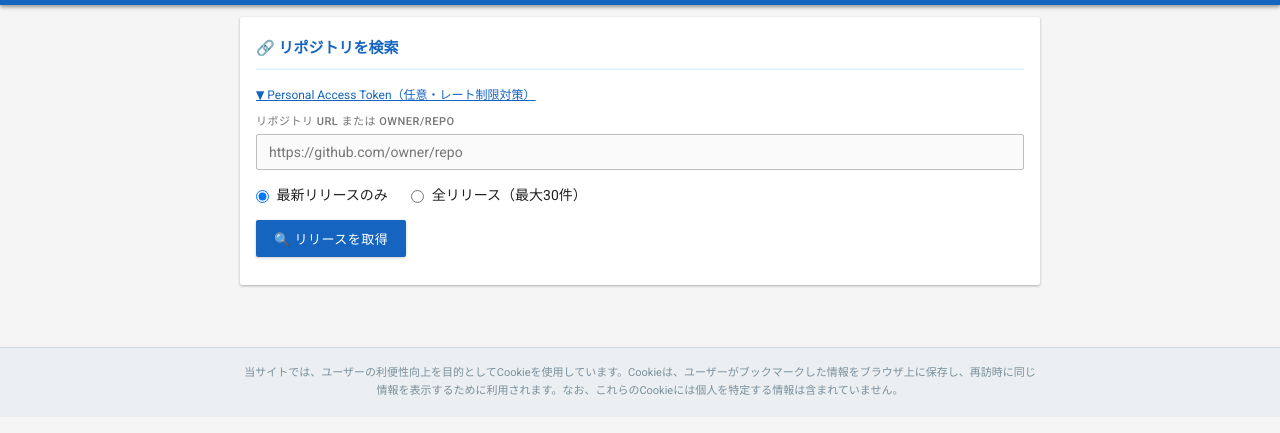
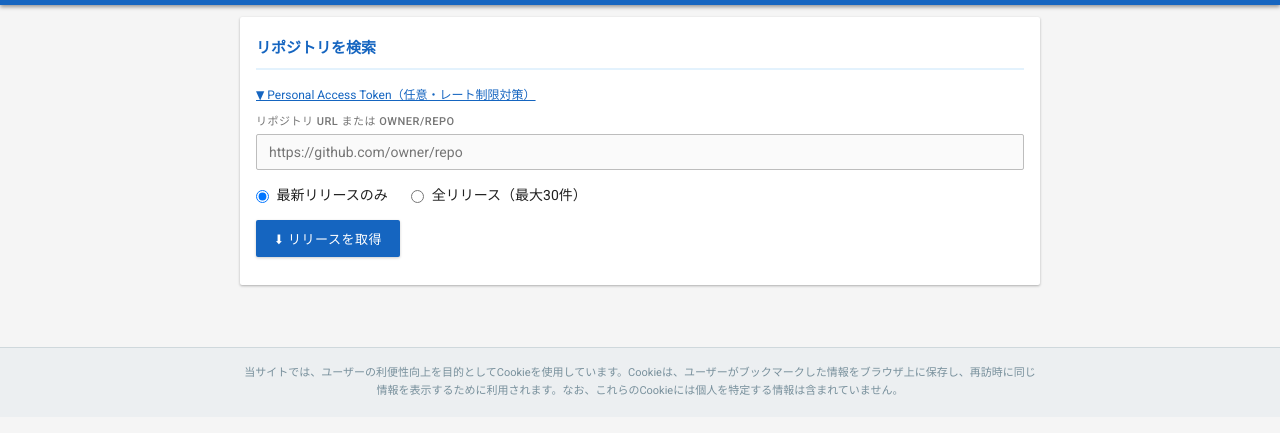
Before and after one commit to MoreVista/GitHubDownloader-Web, a plain HTML site: page index.html in a window 1280 px wide. Shown: the part 71-504 px from the top of the page. Drawn offline with Linux system fonts and the light colour scheme.

Commit message:
Replace as many emojis as possible with new ones

```diff
--- a/index.html
+++ b/index.html
@@ -320,14 +320,14 @@ var I18N = {
     nav_home:            '&#8962; ホーム',
     nav_bookmarks:       '&#9733; ブックマーク',
     lang_btn:            'EN',
-    home_card_title:     '&#128279; リポジトリを検索',
+    home_card_title:     'リポジトリを検索',
     token_toggle_closed: '&#9660; Personal Access Token（任意・レート制限対策）',
     token_toggle_open:   '&#9650; Personal Access Token を隠す',
     token_label:         'GitHub Personal Access Token',
     url_label:           'リポジトリ URL または owner/repo',
     radio_latest:        '最新リリースのみ',
     radio_all:           '全リリース（最大30件）',
-    btn_fetch:           '&#128269; リリースを取得',
+    btn_fetch:           '&#11015; リリースを取得',
     btn_add_bookmark:    '&#9734; ブックマークに追加',
     btn_bookmarked:      '&#9733; ブックマーク済み（解除）',
     loading:             '&#8987; 取得中...',
@@ -353,14 +353,14 @@ var I18N = {
     nav_home:            '&#8962; Home',
     nav_bookmarks:       '&#9733; Bookmarks',
     lang_btn:            'JA',
-    home_card_title:     '&#128279; Search Repository',
+    home_card_title:     'Search Repository',
     token_toggle_closed: '&#9660; Personal Access Token (optional, for rate limit)',
     token_toggle_open:   '&#9650; Hide Personal Access Token',
     token_label:         'GitHub Personal Access Token',
     url_label:           'Repository URL or owner/repo',
     radio_latest:        'Latest release only',
     radio_all:           'All releases (up to 30)',
-    btn_fetch:           '&#128269; Get Releases',
+    btn_fetch:           '&#11015; Get Releases',
     btn_add_bookmark:    '&#9734; Add Bookmark',
     btn_bookmarked:      '&#9733; Bookmarked (tap to remove)',
     loading:             '&#8987; Loading...',
```
